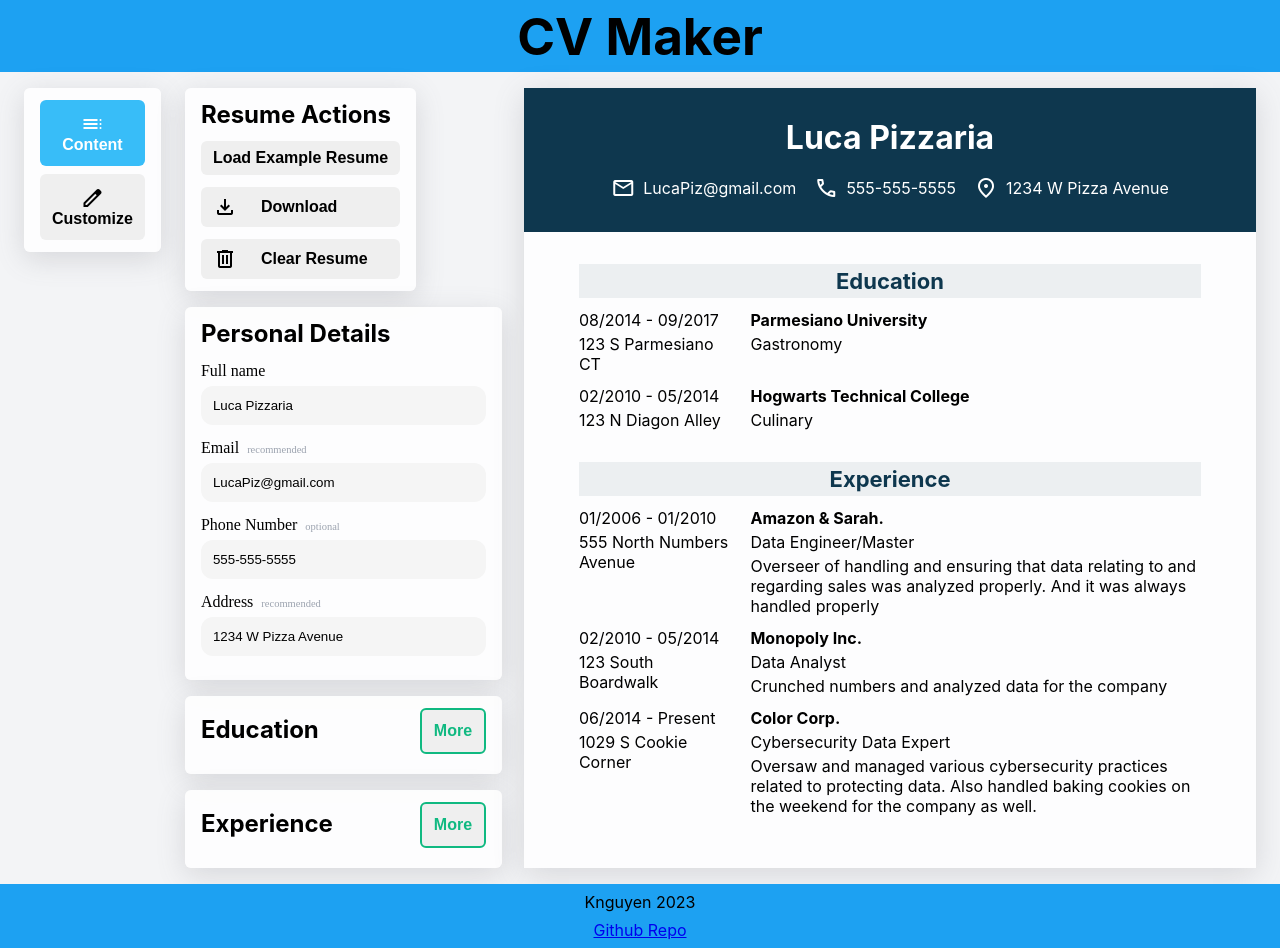
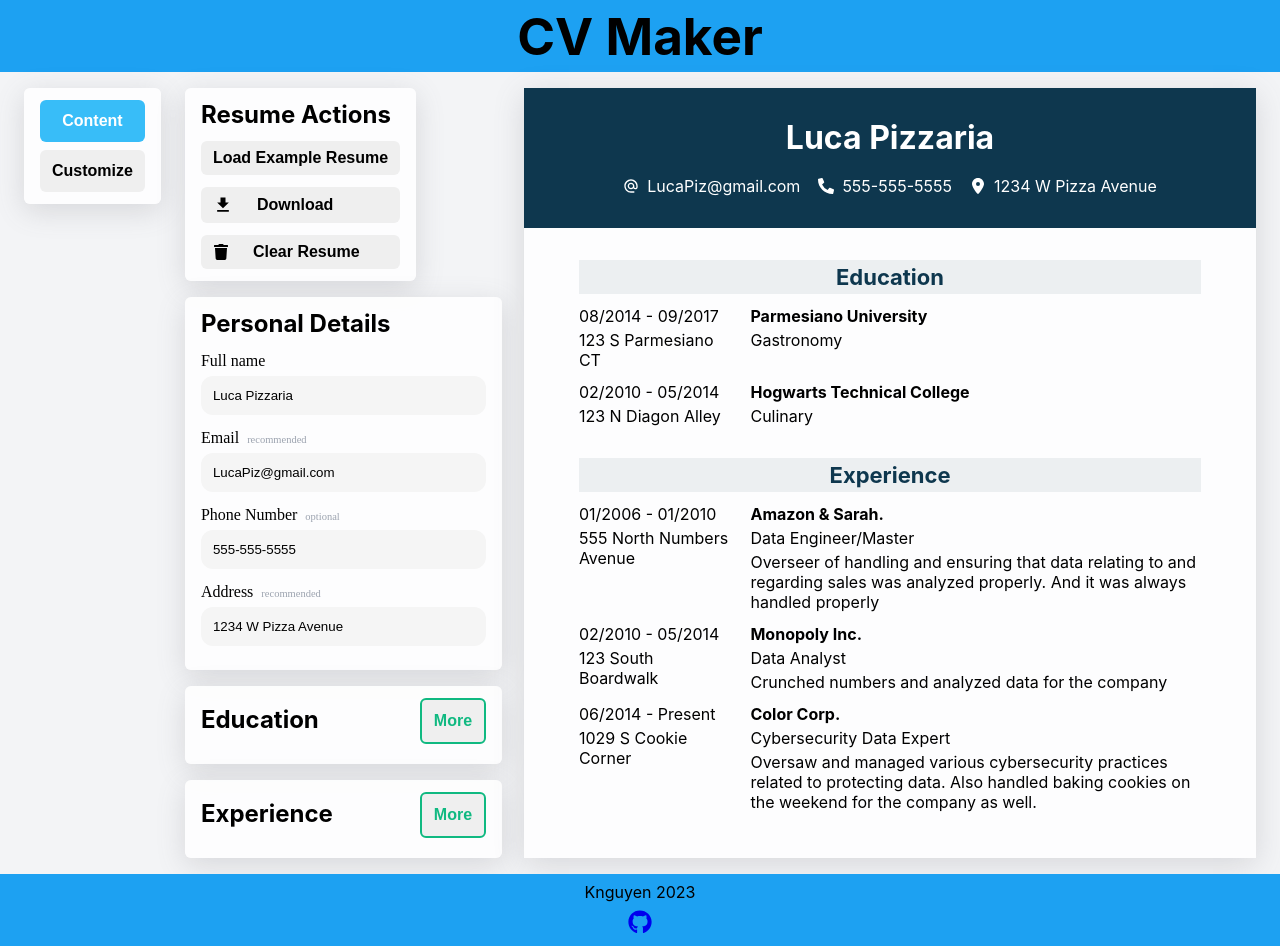
Before and after one commit to Knguyen-dev/CV-Application, a React (Vite) app: page / in a window 1280 px wide. Built offline with nearby package versions, Linux system fonts and the light colour scheme.

Commit message:
Integrated react-icons library
Now all icons in the application will use the react-icons library

```diff
--- a/index.html
+++ b/index.html
@@ -4,12 +4,6 @@
 		<meta charset="UTF-8" />
 		<link rel="icon" type="image/svg+xml" href="/vite.svg" />
 		<meta name="viewport" content="width=device-width, initial-scale=1.0" />
-
-		<!-- Google material symbols for outlined symbols -->
-		<link
-			href="https://fonts.googleapis.com/icon?family=Material+Symbols+Outlined"
-			rel="stylesheet"
-		/>
 		<title>CV Application</title>
 	</head>
 	<body>
--- a/package.json
+++ b/package.json
@@ -15,6 +15,7 @@
 		"html2pdf.js": "^0.10.2",
 		"react": "^18.2.0",
 		"react-dom": "^18.2.0",
+		"react-icons": "^5.2.1",
 		"uuid": "^9.0.1"
 	},
 	"devDependencies": {
--- a/src/components/App.jsx
+++ b/src/components/App.jsx
@@ -5,6 +5,7 @@ import EditPanel from "./EditPanel/EditPanel";
 import Resume from "./Resume/Resume";
 import { useState, useRef, useEffect } from "react";
 import { v4 as uuidv4 } from "uuid";
+import { FaGithub } from "react-icons/fa";
 
 function Header() {
 	return (
@@ -26,7 +27,7 @@ function Footer() {
 						rel="noreferrer"
 						href="https://github.com/Knguyen-dev/CV-Application.git"
 					>
-						Github Repo
+						<FaGithub fontSize={24} />
 					</a>
 				</li>
 			</ul>
--- a/src/components/CustomButton.jsx
+++ b/src/components/CustomButton.jsx
@@ -2,12 +2,10 @@
 // an icon in them.
 import PropTypes from "prop-types";
 
-function CustomButton({ btnText, onClick, classList, iconKeyword }) {
+function CustomButton({ btnText, onClick, classList, icon }) {
 	return (
 		<button className={classList.join(" ")} onClick={onClick}>
-			{iconKeyword ? (
-				<span className="material-symbols-outlined">{iconKeyword}</span>
-			) : null}
+			{icon}
 			<span className="button-text">{btnText}</span>
 		</button>
 	);
@@ -16,7 +14,7 @@ CustomButton.propTypes = {
 	btnText: PropTypes.string,
 	onClick: PropTypes.func,
 	classList: PropTypes.array,
-	iconKeyword: PropTypes.string,
+	icon: PropTypes.element,
 };
 
 export default CustomButton;
--- a/src/components/EditPanel/ResumeActions.jsx
+++ b/src/components/EditPanel/ResumeActions.jsx
@@ -1,5 +1,9 @@
 import PropTypes from "prop-types";
 import CustomButton from "../CustomButton";
+
+import { FaTrash } from "react-icons/fa";
+import { FaCloudDownloadAlt } from "react-icons/fa";
+import { MdDownload } from "react-icons/md";
 
 /*
 - Component that displays the various actions the user can do with their
@@ -24,13 +28,14 @@ function ResumeActions({ loadExampleResume, downloadResume, clearResume }) {
 						classList={["download-resume-btn", "button-shrink"]}
 						iconKeyword="download"
 						onClick={downloadResume}
+						icon={<MdDownload fontSize={20} />}
 					/>
 
 					<CustomButton
 						btnText="Clear Resume"
 						classList={["clear-resume-btn", "button-shrink"]}
 						onClick={clearResume}
-						iconKeyword="delete"
+						icon={<FaTrash />}
 					/>
 				</div>
 			</section>
--- a/src/components/Resume/Resume.jsx
+++ b/src/components/Resume/Resume.jsx
@@ -1,6 +1,10 @@
 import PropTypes from "prop-types";
 import { forwardRef } from "react";
 import { ResumeSection } from "./ResumeSection";
+
+import { MdAlternateEmail } from "react-icons/md";
+import { FaPhoneAlt } from "react-icons/fa";
+import { FaLocationDot } from "react-icons/fa6";
 
 /*
 + Resume component will render the resume DOM node and handle
@@ -122,27 +126,21 @@ const Resume = forwardRef(function Resume(props, ref) {
 				<div className="resume-contact-info">
 					{email ? (
 						<div className="contact-section">
-							<span className="material-symbols-outlined">
-								mail
-							</span>
+							<MdAlternateEmail />
 							<p id="email-el">{email}</p>
 						</div>
 					) : null}
 
 					{phoneNumber ? (
 						<div className="contact-section">
-							<span className="material-symbols-outlined">
-								call
-							</span>
+							<FaPhoneAlt />
 							<p id="phone-number-el">{phoneNumber}</p>
 						</div>
 					) : null}
 
 					{address ? (
 						<div className="contact-section">
-							<span className="material-symbols-outlined">
-								location_on
-							</span>
+							<FaLocationDot />
 							<p id="address-el">
 								{props.personalFormData["address"]}
 							</p>
```
Also changed, not shown: 2 other files (tests, documents, lock files or other folders).
